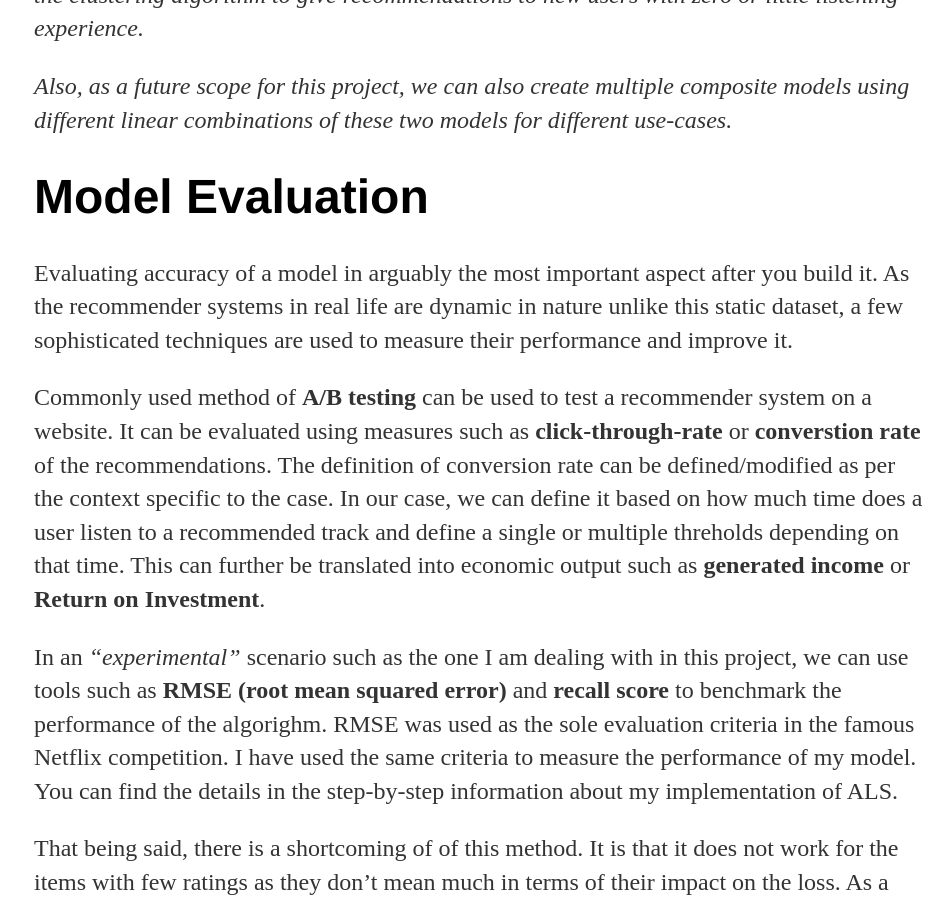
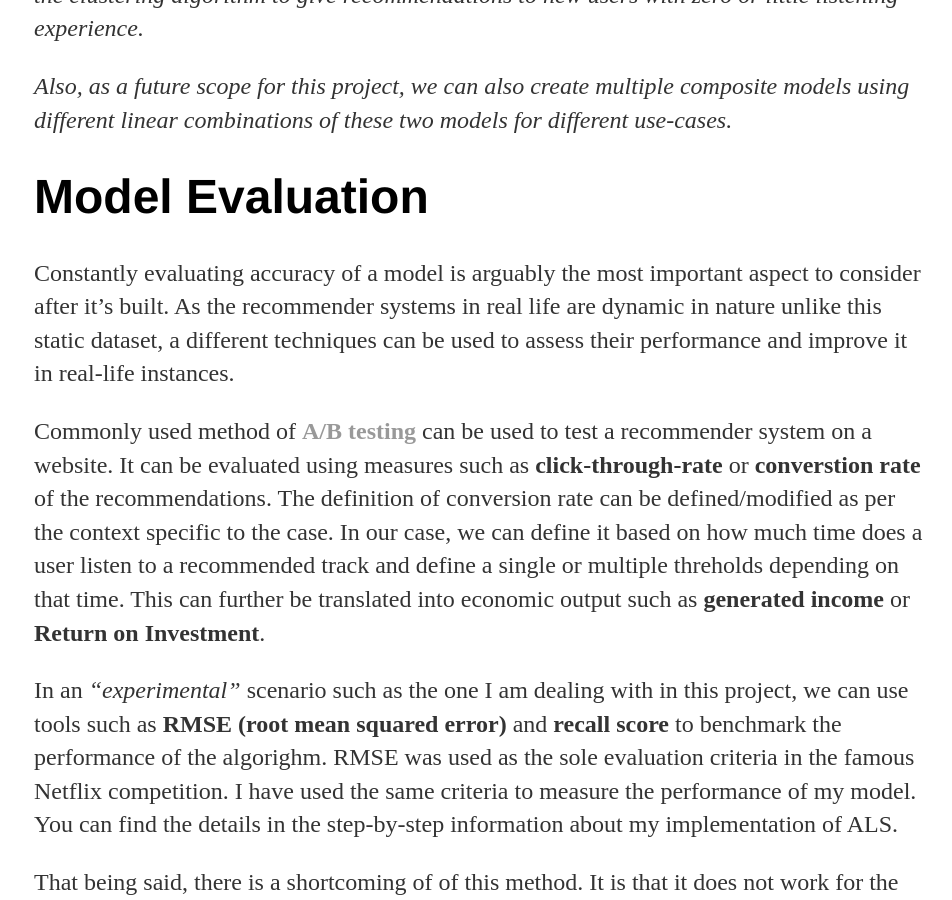
Before and after one commit to nachiketmparanjape2/nachiketmparanjape2.github.io, a Jekyll site: the page built from _posts/2017-10-02-Recommendation-Algorithm-with-PySpark.md, in a window 1280 px wide and 900 px high, scrolled down 10395 px. Shown: the whole window, without its empty margins (158-1110 px from the left). Built offline with Jekyll 4.4.1, drawn with Linux system fonts in a browser that asks for light colours.

Commit message:
Update 2017-10-02-Recommendation-Algorithm-with-PySpark.md

```diff
--- a/_posts/2017-10-02-Recommendation-Algorithm-with-PySpark.md
+++ b/_posts/2017-10-02-Recommendation-Algorithm-with-PySpark.md
@@ -174,9 +174,9 @@ While using Apache Spark, Sillhoutte Score is not a good metric as it requires c
 
 # Model Evaluation
 
-Evaluating accuracy of a model in arguably the most important aspect after you build it. As the recommender systems in real life are dynamic in nature unlike this static dataset, a few sophisticated techniques are used to measure their performance and improve it.
+Constantly evaluating accuracy of a model is arguably the most important aspect to consider after it's built. As the recommender systems in real life are dynamic in nature unlike this static dataset, a different techniques can be used to assess their performance and improve it in real-life instances.
 
-Commonly used method of **A/B testing** can be used to test a recommender system on a website. It can be evaluated using measures such as **click-through-rate** or **converstion rate** of the recommendations. The definition of conversion rate can be defined/modified as per the context specific to the case. In our case, we can define it based on how much time does a user listen to a recommended track and define a single or multiple threholds depending on that time. This can further be translated into economic output such as **generated income** or **Return on Investment**.
+Commonly used method of **[A/B testing](https://www.optimizely.com/optimization-glossary/ab-testing/)** can be used to test a recommender system on a website. It can be evaluated using measures such as **click-through-rate** or **converstion rate** of the recommendations. The definition of conversion rate can be defined/modified as per the context specific to the case. In our case, we can define it based on how much time does a user listen to a recommended track and define a single or multiple threholds depending on that time. This can further be translated into economic output such as **generated income** or **Return on Investment**.
 
 In an *"experimental"* scenario such as the one I am dealing with in this project, we can use tools such as **RMSE (root mean squared error)** and **recall score** to benchmark the performance of the algorighm. RMSE was used as the sole evaluation criteria in the famous Netflix competition. I have used the same criteria to measure the performance of my model. You can find the details in the step-by-step information about my implementation of ALS.
 
```
